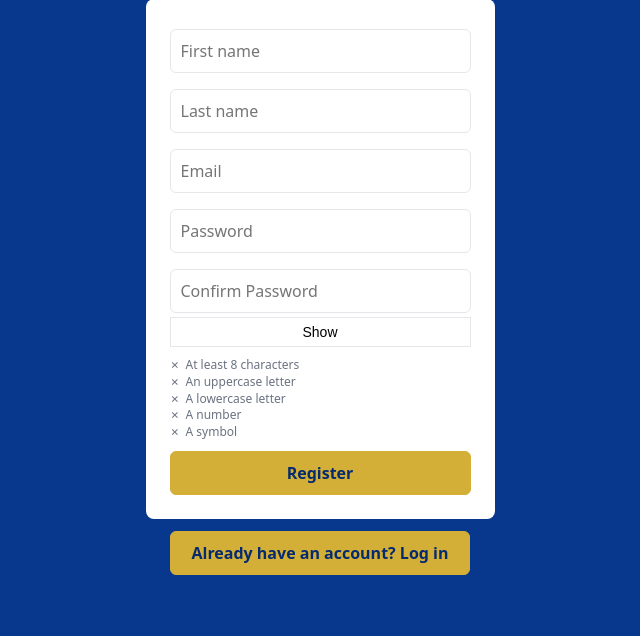
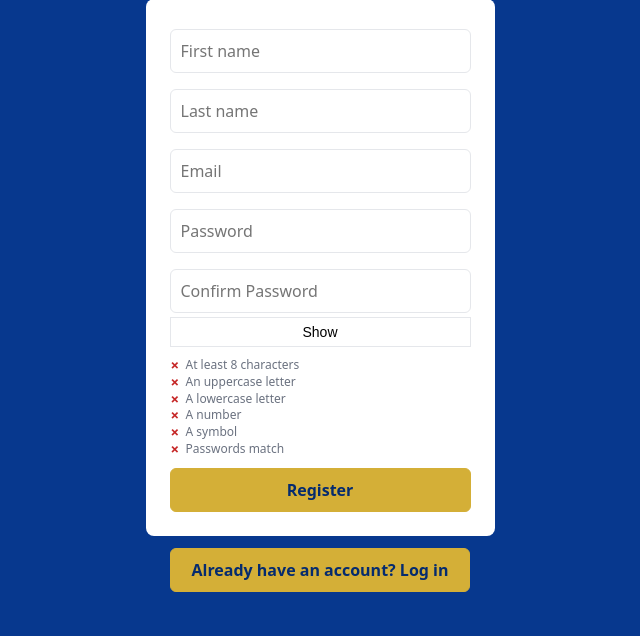
Before and after one commit to ZiedRbd/COSC-3339-Fall-2026-Term-Project, a Django app: page /register/ in a window 1280 px wide. Shown: the part 164-800 px from the top of the page, without its empty margins (320-960 px from the left). Run offline with Django 5.2, Linux system fonts and the light colour scheme.

Commit message:
Watch both password boxes and add match rule to checklist

```diff
--- a/static/css/style.css
+++ b/static/css/style.css
@@ -475,8 +475,14 @@ input:focus, textarea:focus, select:focus {
 .pw-rules .mark {
     display: inline-block;
     width: 16px;
+    font-weight: 700;
+    color: var(--red);
 }
 
 .pw-rules li.ok {
     color: var(--green);
 }
+
+.pw-rules li.ok .mark {
+    color: var(--green);
+}
--- a/static/js/password.js
+++ b/static/js/password.js
@@ -20,12 +20,13 @@ function togglePasswordVisibility() {
 
 
 // Live password checklist on the registration page.
-// Same five rules as clean_password in forms.py. Server still validates.
-// This file is loaded with defer so the DOM is ready when it runs.
+// Same five rules as clean_password in forms.py plus a match check.
+// Watches both password boxes. Server still validates on submit.
 (function () {
-    const input = document.getElementById("id_password1") || document.getElementById("id_password");
+    const pw1 = document.getElementById("id_password1") || document.getElementById("id_password");
+    const pw2 = document.getElementById("id_password2");
     const list = document.querySelector(".pw-rules");
-    if (!input || !list) return;
+    if (!pw1 || !list) return;
 
     const rules = {
         length: pw => pw.length >= 8,
@@ -33,17 +34,22 @@ function togglePasswordVisibility() {
         lower:  pw => /[a-z]/.test(pw),
         digit:  pw => /[0-9]/.test(pw),
         symbol: pw => /[^A-Za-z0-9]/.test(pw),
+        match:  pw => pw.length > 0 && pw2 && pw === pw2.value,
     };
 
     function update() {
-        const pw = input.value;
-        list.querySelectorAll("li").forEach(li => {
-            const ok = rules[li.dataset.rule](pw);
+        const pw = pw1.value;
+        list.querySelectorAll("li[data-rule]").forEach(li => {
+            const check = rules[li.dataset.rule];
+            if (!check) return;
+            const ok = !!check(pw);
             li.classList.toggle("ok", ok);
-            li.querySelector(".mark").textContent = ok ? "✓" : "✗";
+            const mark = li.querySelector(".mark");
+            if (mark) mark.textContent = ok ? "✓" : "✗";
         });
     }
 
-    input.addEventListener("input", update);
+    pw1.addEventListener("input", update);
+    if (pw2) pw2.addEventListener("input", update);
     update();
 })();
--- a/templates/base.html
+++ b/templates/base.html
@@ -4,7 +4,7 @@
 <head>
     <meta charset="UTF-8">
     <title>{% block title %}CampusDesk{% endblock %}</title>
-    <link rel="stylesheet" href="{% static 'css/style.css' %}?v=2">
+    <link rel="stylesheet" href="{% static 'css/style.css' %}?v=3">
     {% block extra_js %}{% endblock %}
 </head>
 <body class="base-body">
--- a/templates/register.html
+++ b/templates/register.html
@@ -2,7 +2,7 @@
 {% load static %}
 {%block title%}Registration form{%endblock%}
 {% block extra_js %}
-  <script src="{% static 'js/password.js' %}?v=2" defer></script>
+  <script src="{% static 'js/password.js' %}?v=3" defer></script>
 {% endblock %}
 {%block content%}
 <div>
@@ -44,6 +44,7 @@
           <li data-rule="lower"><span class="mark">✗</span>A lowercase letter</li>
           <li data-rule="digit"><span class="mark">✗</span>A number</li>
           <li data-rule="symbol"><span class="mark">✗</span>A symbol</li>
+          <li data-rule="match"><span class="mark">✗</span>Passwords match</li>
         </ul>
       </div>
       <button type="submit">Register</button>
```
